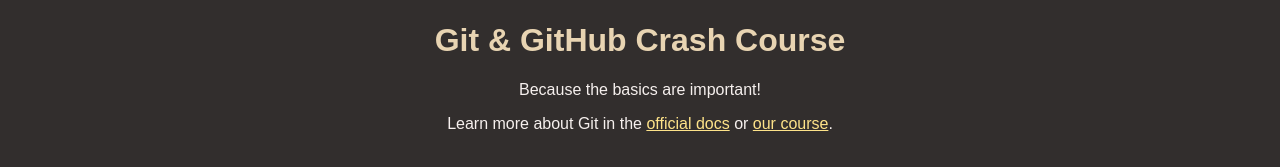
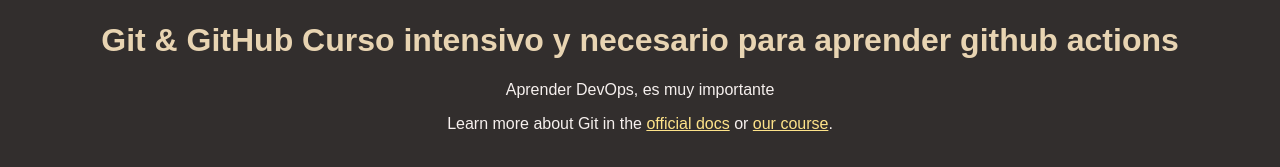
Before and after one commit to mchilito96/cursogithub, a plain HTML site: page index.html in a window 1280 px wide. Shown: the part 147-314 px from the top of the page. Drawn offline with Linux system fonts and the light colour scheme.

Commit message:
Texto en espanol

```diff
--- a/index.html
+++ b/index.html
@@ -4,16 +4,16 @@
     <meta charset="UTF-8" />
     <meta http-equiv="X-UA-Compatible" content="IE=edge" />
     <meta name="viewport" content="width=device-width, initial-scale=1.0" />
-    <title>Git & GitHub Crash Course</title>
+    <title>Git & GitHub Curso Intensivo</title>
     <link rel="stylesheet" href="styles.css" />
   </head>
   <body>
     <header>
       <img id="logo" src="logo.png" alt="A logo that contains the word 'Git'" />
-      <h1>Git & GitHub Crash Course</h1>
+      <h1>Git & GitHub Curso intensivo y necesario para aprender github actions</h1>
     </header>
     <main>
-      <p>Because the basics are important!</p>
+      <p>Aprender DevOps, es muy importante</p>
       <p>
         Learn more about Git in the
         <a href="https://git-scm.com/book/en/v2">official docs</a> or
```
